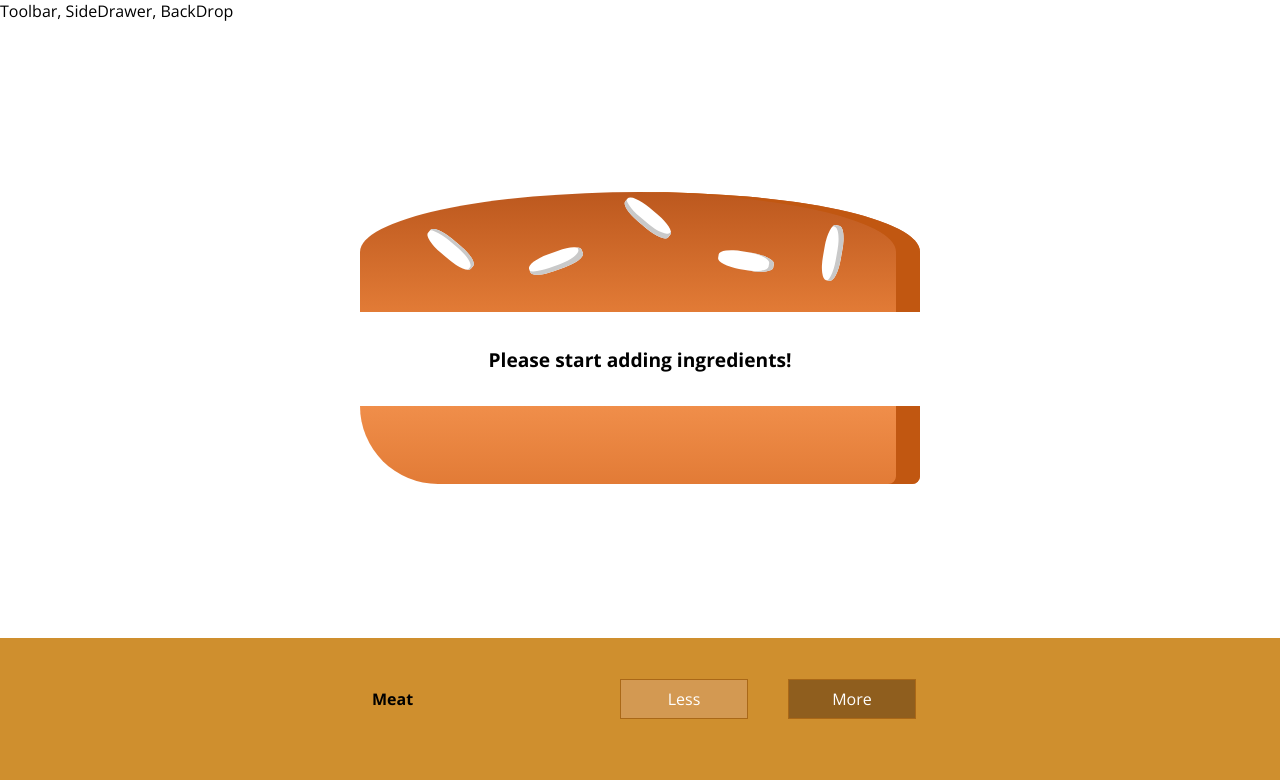
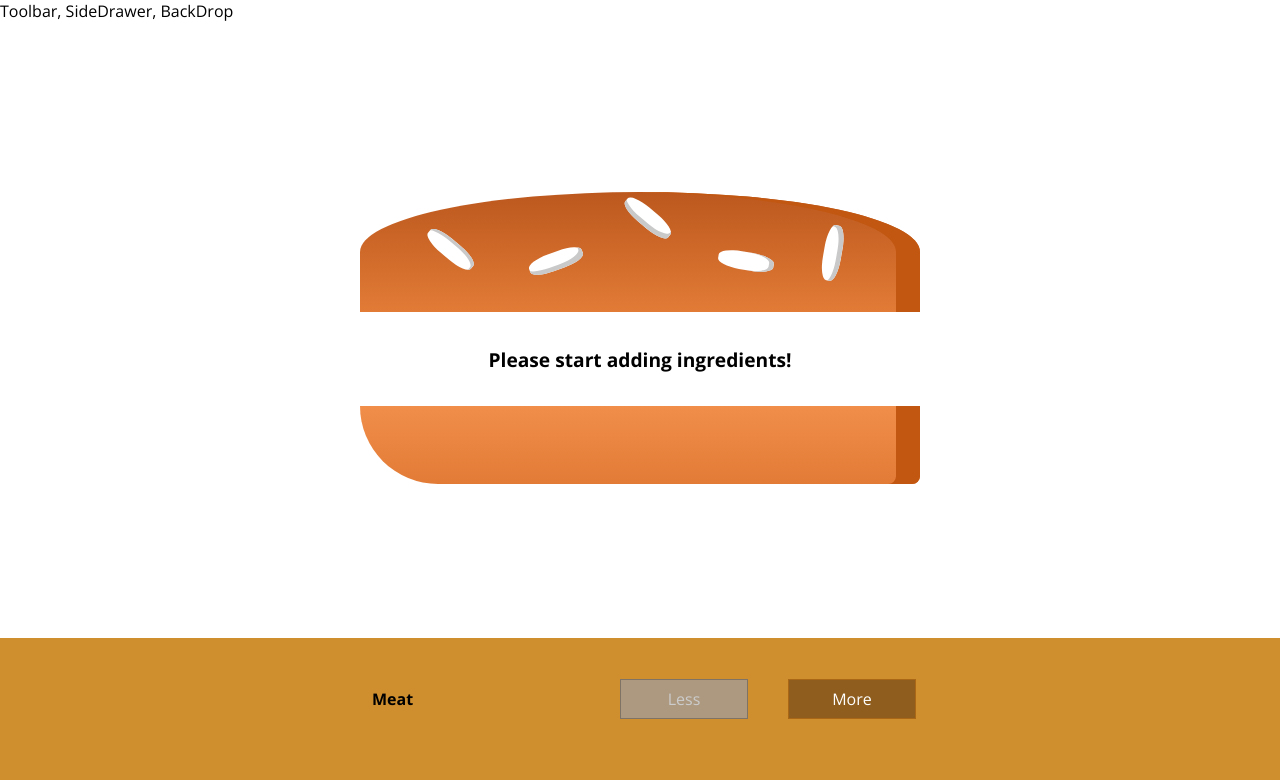
Before and after one commit to juanallo/burger-builder, a React (Create React App) app: page / in a window 1280 px wide. Shown: the top 780 px of the page. Built offline with nearby package versions, Linux system fonts and the light colour scheme.

Commit message:
disabling less button if count is zero

```diff
--- a/src/components/Burger/BuildControls/BuildControl/BuildControl.js
+++ b/src/components/Burger/BuildControls/BuildControl/BuildControl.js
@@ -4,7 +4,7 @@ import classes from './BuildControl.module.css';
 const BuildControl = (props) => (
 	<div className={classes.BuildControl}>
 		<div className={classes.Label}>{props.label}</div>
-		<button className={classes.Less} onClick={props.onLess}>Less</button>
+		<button disabled={props.disabled} className={classes.Less} onClick={props.onLess}>Less</button>
 		<button className={classes.More} onClick={props.onMore}>More</button>
 	</div>
 );
--- a/src/components/Burger/BuildControls/BuildControls.js
+++ b/src/components/Burger/BuildControls/BuildControls.js
@@ -17,6 +17,7 @@ const BuildControls = (props) => {
 				return <BuildControl
 					onLess={() => props.onRemoveIngredient(c.type)}
 					onMore={() => props.onAddIngredient(c.type)}
+					disabled={props.disabled[c.type]}
 					key={c.label}
 					label={c.label} />
 			})}
--- a/src/containers/BurgerBuilder/BurgerBuilder.js
+++ b/src/containers/BurgerBuilder/BurgerBuilder.js
@@ -23,7 +23,7 @@ class BurgerBuilder extends Component {
 
 	_changeIngredientAmount(type, count){
 		this.setState((prevState) => {
-			const newCount = prevState.ingredients[type] + count;
+			const newCount = prevState.ingredients[type] + count >= 0 ? prevState.ingredients[type] + count : 0;
 			const newPrice = INGREDIENT_PRICES[type] * count + prevState.totalPrice;
 
 			const newIngredients = {...prevState.ingredients};
@@ -45,11 +45,19 @@ class BurgerBuilder extends Component {
 	};
 
 	render(){
+
+		const disabled = {...this.state.ingredients};
+
+		for(let key in disabled){
+			disabled[key] = !disabled[key];
+		}
+
 		return (
 			<Fragment>
 				<Burger ingredients={this.state.ingredients}/>
 				<BuildControls onAddIngredient={this.handleAddIngredient}
 				               onRemoveIngredient={this.handleRemoveIngredient}
+				               disabled={disabled}
 				/>
 			</Fragment>
 		);
```
